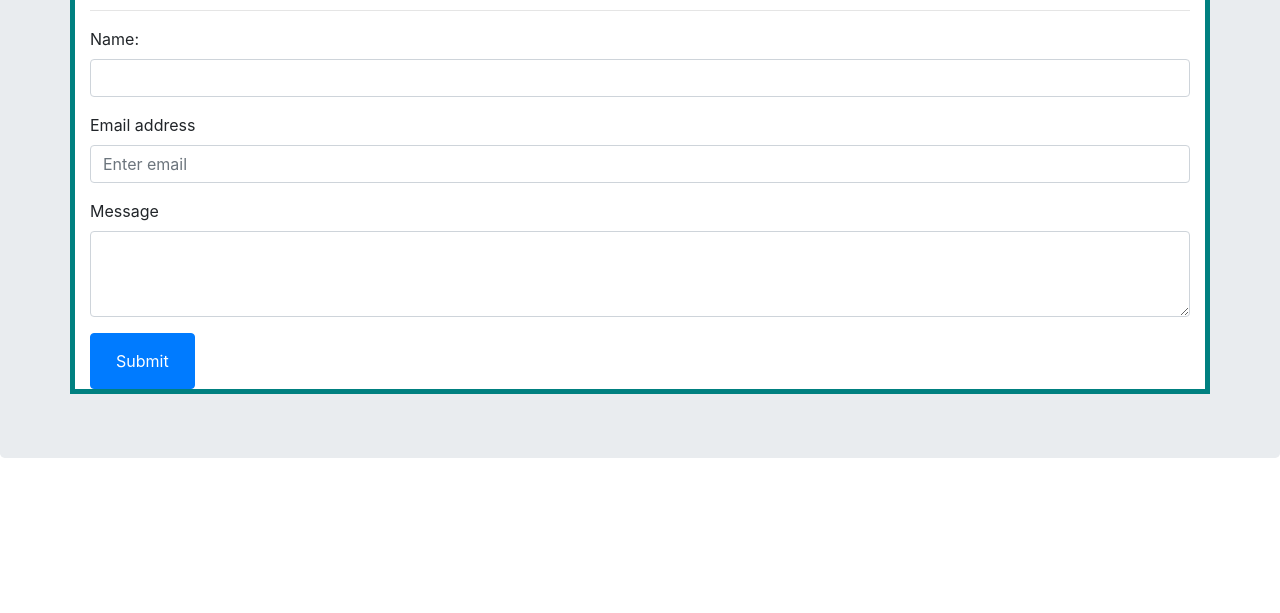
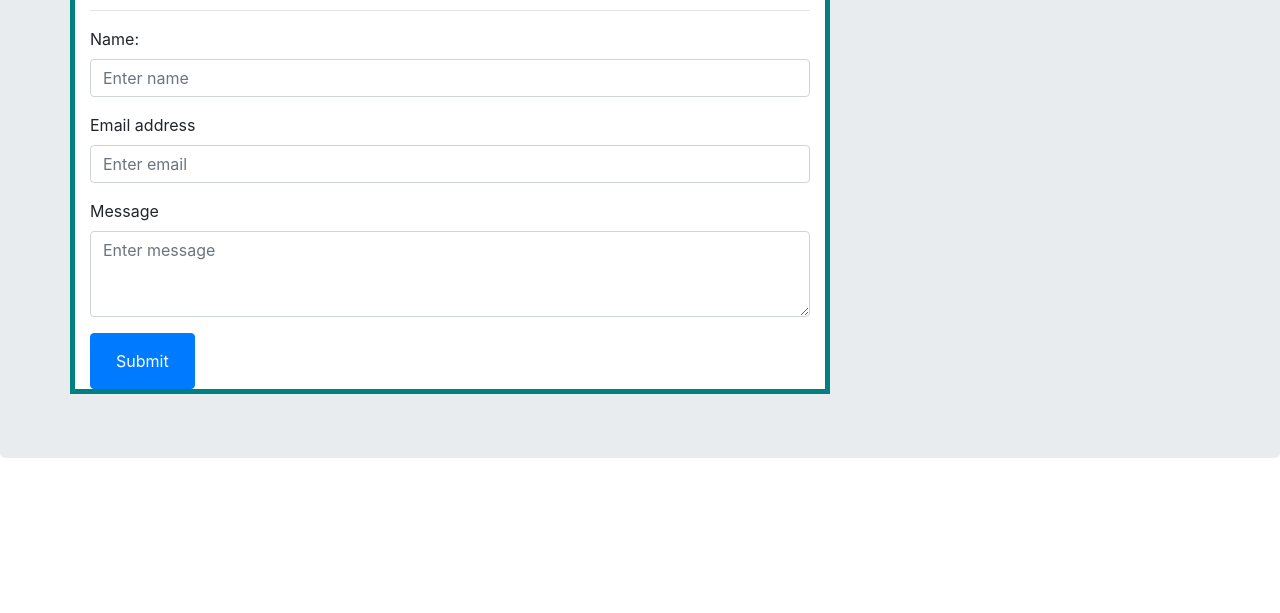
Before and after one commit to alzcheng/HW2, a plain HTML site: page contact.html in a window 1280 px wide. Shown: the part 187-800 px from the top of the page. Drawn offline with nearby package versions, Linux system fonts and the light colour scheme.

Commit message:
Added a row and a column to off center the contents per the reference pics

```diff
--- a/contact.html
+++ b/contact.html
@@ -31,21 +31,25 @@
     <!-- End of navbar -->
 
     <div class="jumbotron">
-        <div class="container" style="border: 5px solid teal; background-color: white;">
+        <div class="container">
+            <div class="row">
+                <div class="col-md-8" style="border: 5px solid teal; background-color: white;">
+
                     <div class="row">
                         <div class="col-md-12"
                             style="color:rgb(7, 121, 121); font-weight:bold; font-family:'Times New Roman', Times, serif;">
                             <h1>Contact</h1>
                         </div>
                     </div>
+
                     <hr class="my-3">
+
                     <div class="row">
-
                         <div class="col-md-12">
                             <form>
                                 <div class="form-group">
                                     <label for="usr">Name:</label>
-                            <input type="text" class="form-control" id="usr">
+                                    <input type="text" class="form-control" id="usr" placeholder="Enter name">
                                 </div>
                                 <div class="form-group">
                                     <label for="exampleInputEmail1">Email address</label>
@@ -54,11 +58,15 @@
                                 </div>
                                 <div class="form-group">
                                     <label for="exampleFormControlTextarea1">Message</label>
-                            <textarea class="form-control" id="exampleFormControlTextarea1" rows="3"></textarea>
+                                    <textarea class="form-control" id="exampleFormControlTextarea1" rows="3"
+                                        placeholder="Enter message"></textarea>
                                 </div>
                                 <button type="submit" class="btn btn-primary"
                                     style="padding-left: 25px; padding-right: 25px; padding-top: 15px; padding-bottom: 15px;">Submit</button>
                             </form>
+                        </div>
+                    </div>
+
                 </div>
             </div>
         </div>
```
Also changed, not shown: index.html (+7 -3 lines), portfolio.html (+7 -1 lines). Lines whose indentation alone changed are shown as unchanged.
